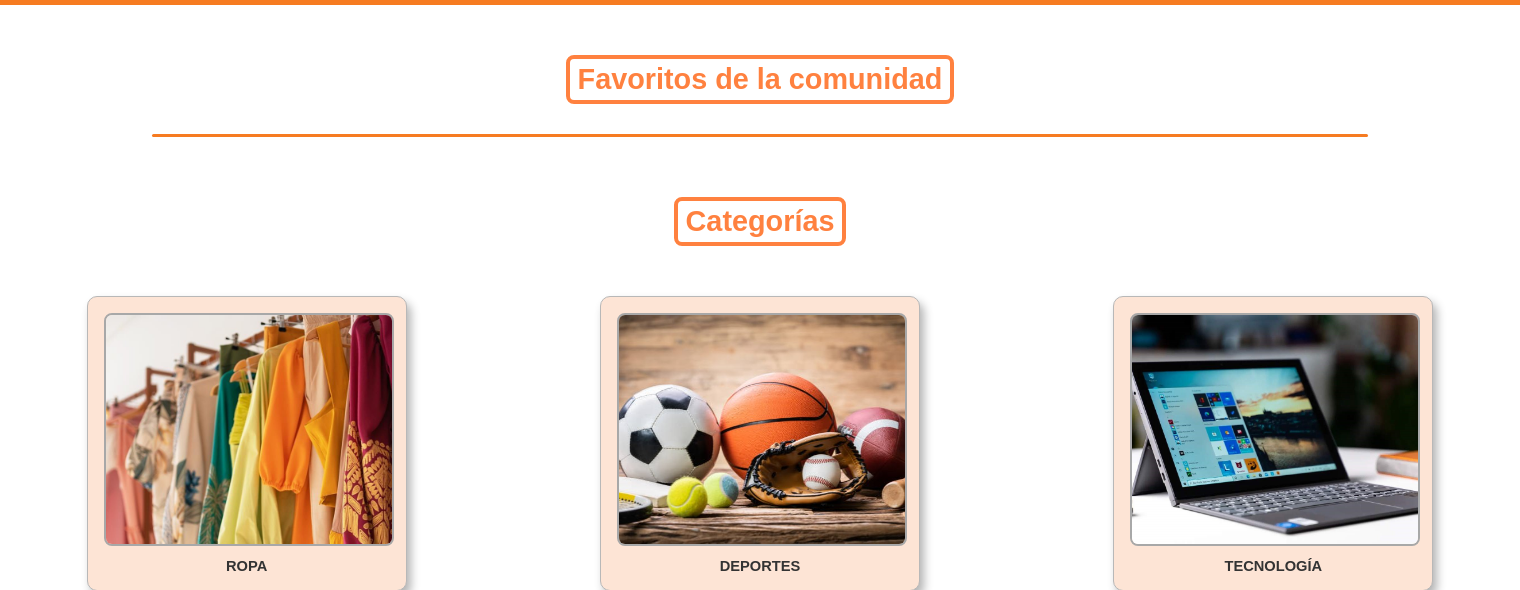
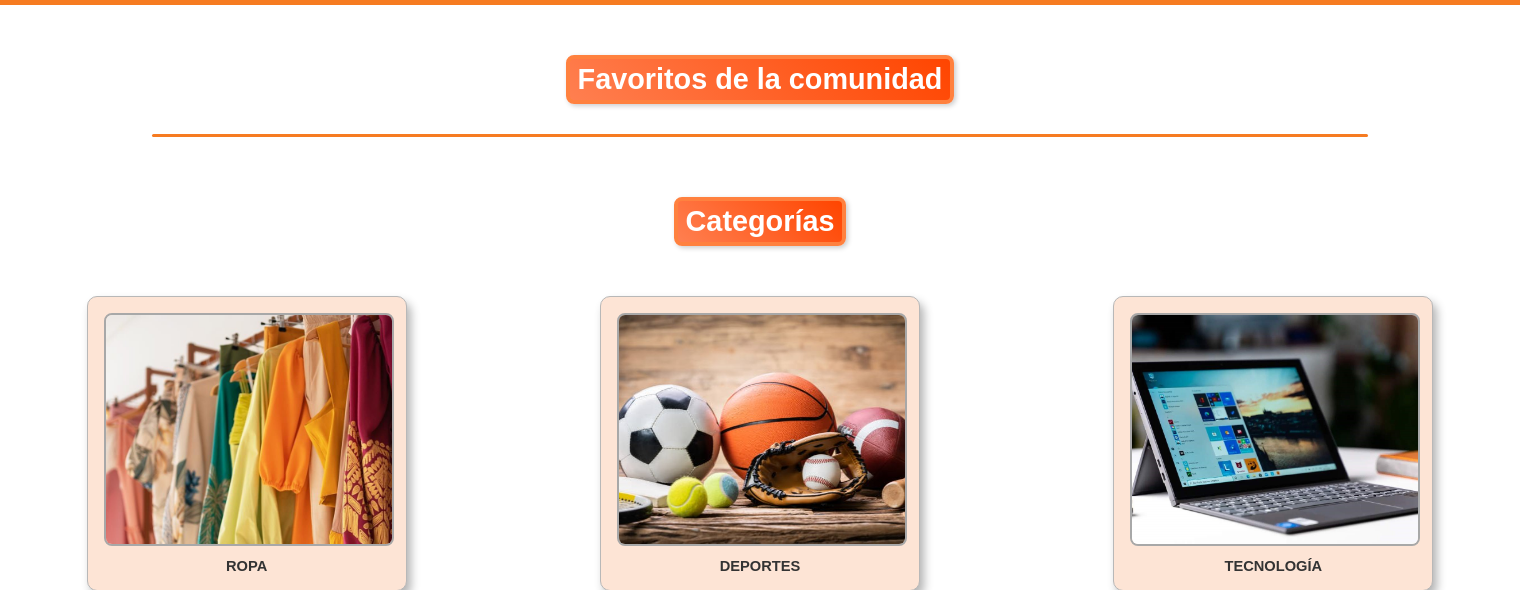
Before and after one commit to ElbaCalvo/Biddly, a PHP site: page /app/view/mainScreen.php in a window 1520 px wide. Shown: the part 128-718 px from the top of the page. Run offline with PHP 8.4, Linux system fonts and the light colour scheme; data comes from the database, SQL or seed files in the repository.

Commit message:
Cambios titulos main

```diff
--- a/app/view/mainScreen.css
+++ b/app/view/mainScreen.css
@@ -78,10 +78,10 @@
 }
 
 .comunityFavorites {
+  background: linear-gradient(45deg, #ff7f50, #ff4500);
+  color: white;
+  box-shadow: 2px 2px 5px rgba(0, 0, 0, 0.2);
   font-size: 1.8em;
-  text-decoration: wavy;
-  background-color: #fff;
-  color: #ff813f;
   padding: 4px 8px;
   border: 4px solid #ff813f;
   border-radius: 8px;
```
